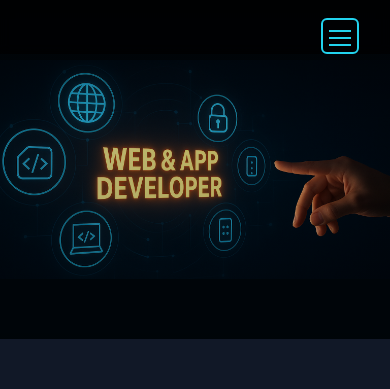
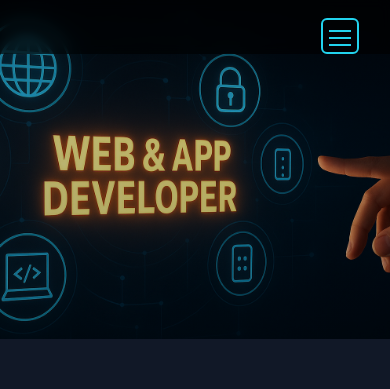
Before and after one commit to Mahek-Mansuri/Portfolio, a React (Create React App) app: page / in a window 390 px wide. Shown: the top 389 px of the page. Built offline with nearby package versions, Linux system fonts and the light colour scheme.

Commit message:
19-August-2025

```diff
--- a/src/Components/Home/Home.css
+++ b/src/Components/Home/Home.css
@@ -4,7 +4,7 @@
     min-height: 996px;
     background-position: center;
     background-repeat: no-repeat;
-    background-size: contain;
+    background-size: cover;
     position: relative;
     display: block;
     background-color: #00070d;
@@ -184,7 +184,7 @@ button:focus {
         min-width: 1;
         background-position: center;
         background-repeat: no-repeat;
-        background-size: contain;
+        background-size: cover;
         position: relative;
         display: block;
         z-index: 1;
@@ -245,6 +245,8 @@ button:focus {
 
 /* Desktop / tablet tweaks */
 @media (min-width: 768px) {
+
+
     .navbar-collapse {
         background: transparent !important;
         position: static !important;
@@ -264,7 +266,26 @@ button:focus {
 /* small screens fallback */
 @media (max-width: 420px) {
     .DevPic {
-        min-height: 252px;
+        min-height: 339px !important;
+        background-color: #00070D;
+        min-width: 1;
+        background-position: center;
+        background-repeat: no-repeat;
+        background-size: cover;
+        position: relative;
+        display: block;
+        z-index: 1;
+    }
+
+    .DevPic1 {
+        min-height: 400px !important;
+        background-color: #F8FAFC;
+        background-position: center;
+        background-repeat: no-repeat;
+        background-size: contain;
+        position: relative;
+        display: block;
+        z-index: 1;
     }
 
     .linkedin-icon {
```
